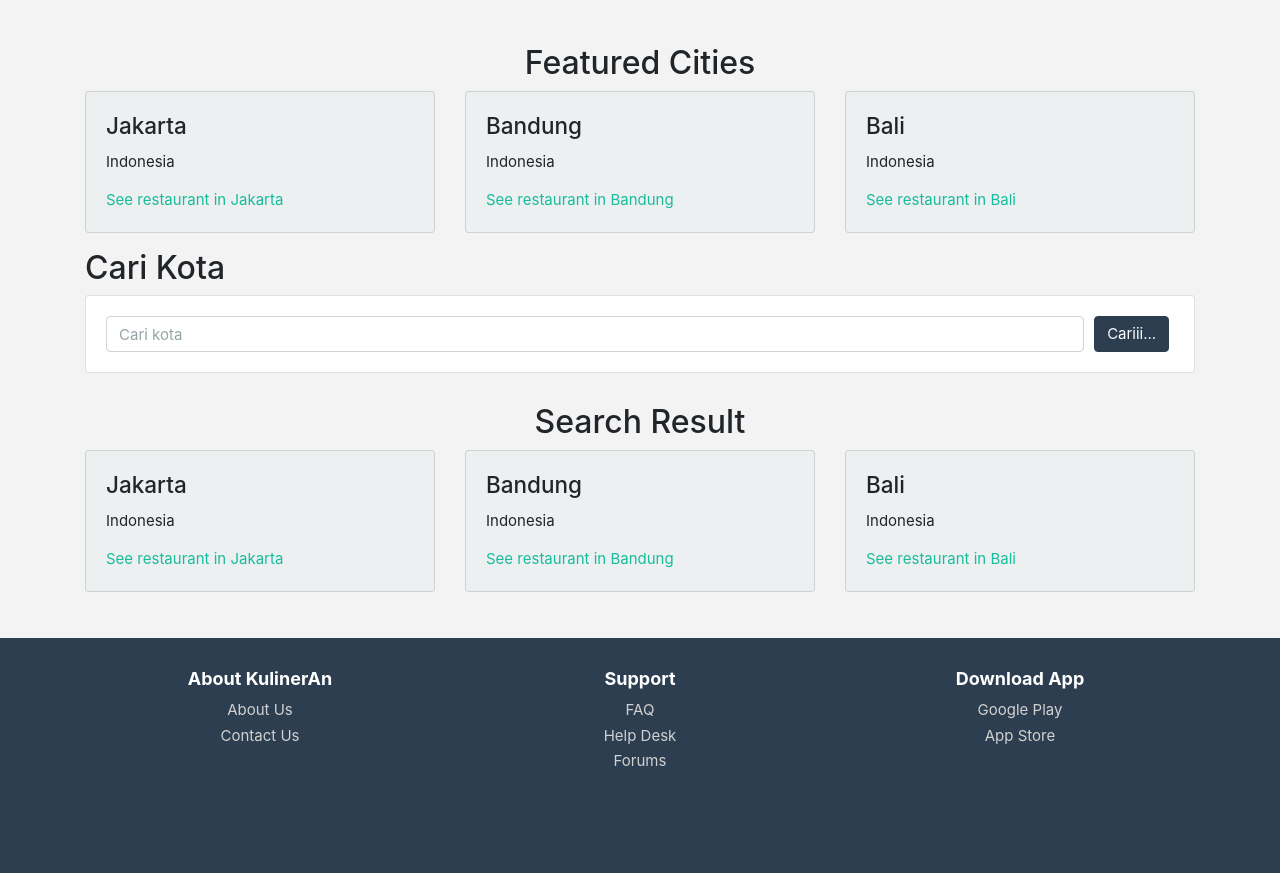
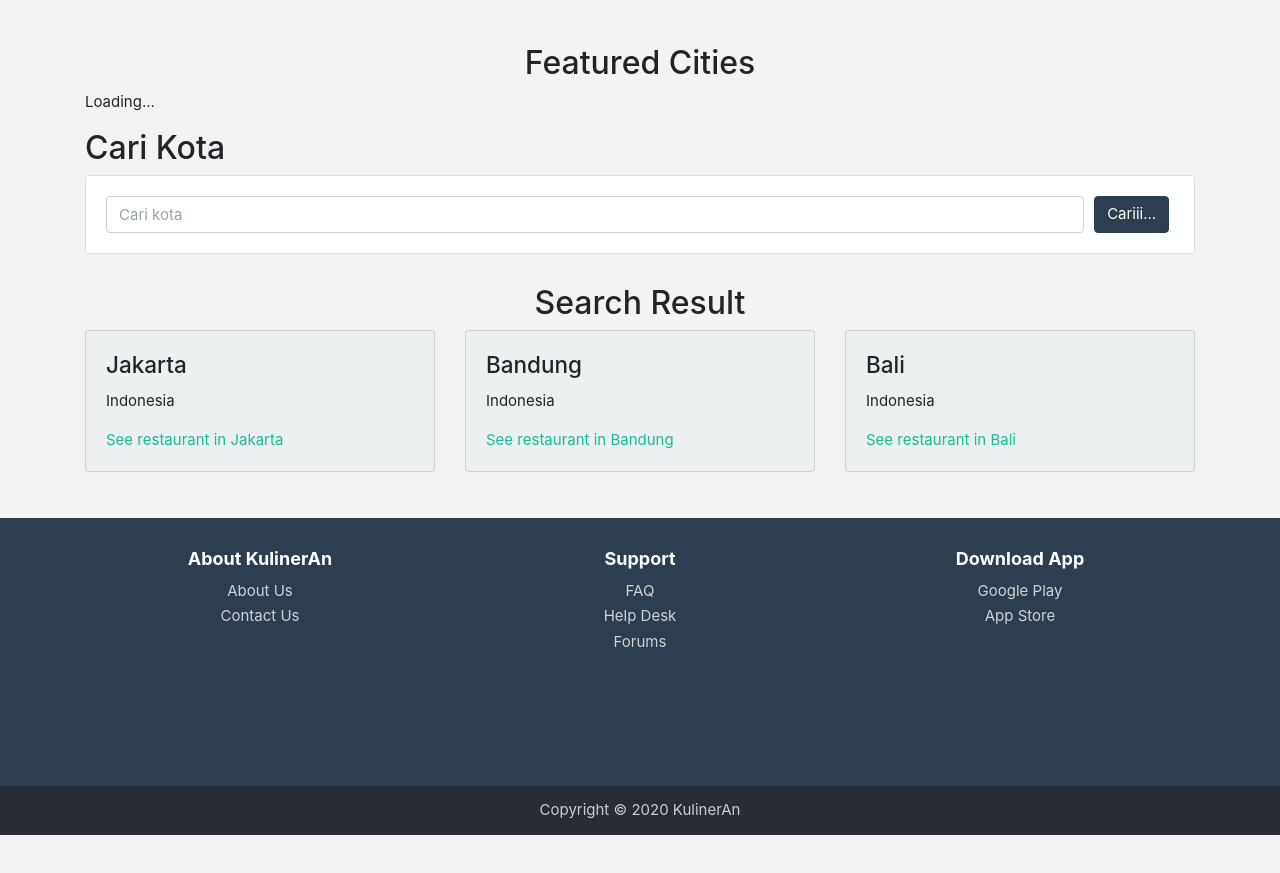
Before and after one commit to wildenali/react-food_web_app, a React (Create React App) app: page / in a window 1280 px wide. Shown: the part 1189-2062 px from the top of the page. After the commit the page ends 2024 px from the top, so only its background shows below. Built offline with nearby package versions, Linux system fonts and the light colour scheme; some icons are missing.

Commit message:
install axios dan tambah state featureCities di contructor()

```diff
--- a/package.json
+++ b/package.json
@@ -6,6 +6,7 @@
     "@testing-library/jest-dom": "^4.2.4",
     "@testing-library/react": "^9.5.0",
     "@testing-library/user-event": "^7.2.1",
+    "axios": "^0.19.2",
     "react": "^16.13.1",
     "react-dom": "^16.13.1",
     "react-scripts": "3.4.1"
--- a/src/components/CitiyList.js
+++ b/src/components/CitiyList.js
@@ -10,9 +10,14 @@ const CityList = (props) => (
     </div>
     <div className="row">
 
-      {props.kotakota.map(city =>
+      { props.kotakota == null ? (
+        <div className="col">
+          <p>Loading...</p>
+        </div>
+      ) : (
+        props.kotakota.map(city =>
         <CityCard key={city.id} kota={city} />
-      )}
+      ))}
 
     </div>
   </>
--- a/src/pages/Home.js
+++ b/src/pages/Home.js
@@ -2,6 +2,7 @@ import React, { Component } from 'react'
 import ImageAndWelcome from '../components/ImageAndWelcome'
 import SearchCity from '../components/SearchCity'
 import CityList from '../components/CitiyList'
+import axios from 'axios'
 
 class Home extends Component {
 
@@ -12,6 +13,7 @@ class Home extends Component {
   constructor() {
     super()
     this.state = {
+      featuredCities: null,
       keyword: ''
     }
   }
@@ -30,7 +32,7 @@ class Home extends Component {
       <div>
         <ImageAndWelcome />
         <div className="container" style={{ marginTop: 30, marginBottom: 30 }}>
-          <CityList title={'Featured Cities'} kotakota={citiesDummy} />
+          <CityList title={'Featured Cities'} kotakota={this.state.featuredCities} />
 
           {/* Fitur Pencarian Kota Start */}
           <SearchCity
```
Also changed, not shown: 2 other files (tests, documents, lock files or other folders).
